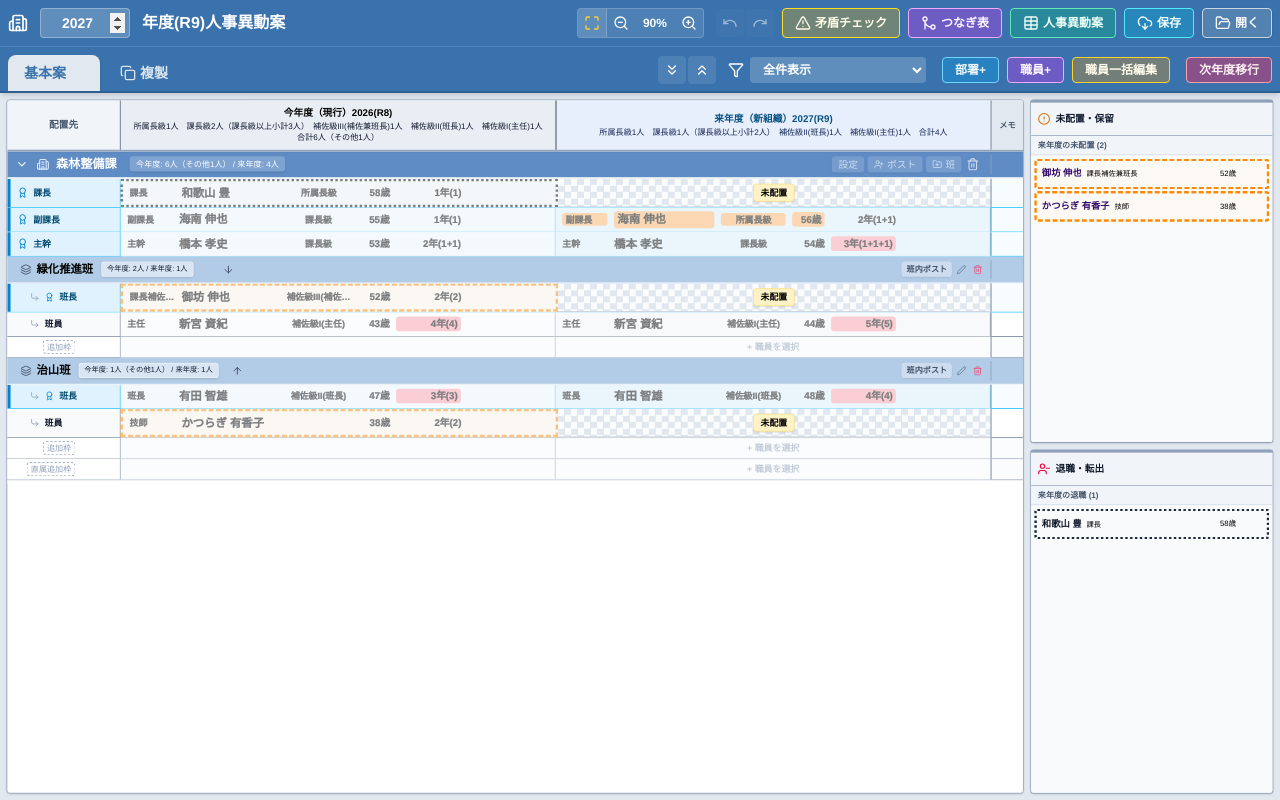
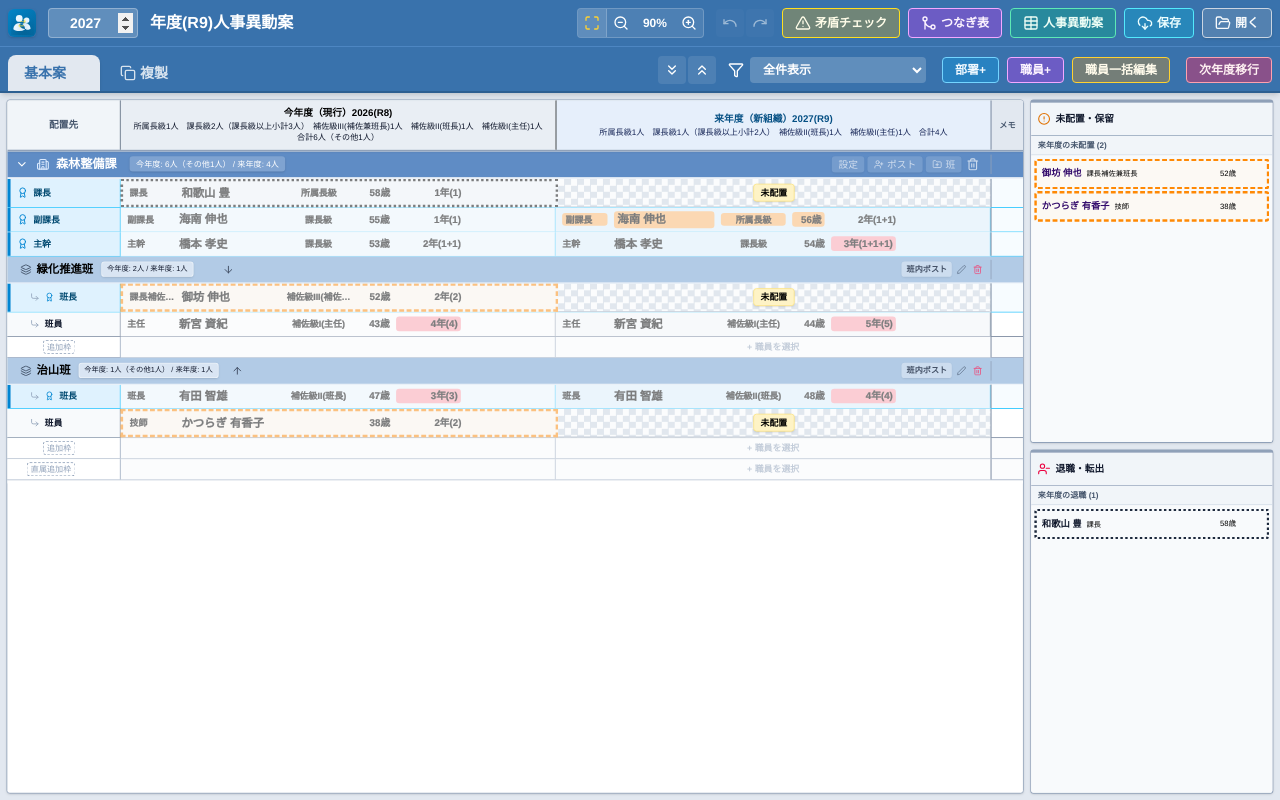
Before and after one commit to Kojiro-Nakamura/personnel-transfer-app, a React (Vite) app: page / in a window 1280 px wide. Built offline with nearby package versions, Linux system fonts and the light colour scheme.

Commit message:
style: replace generic header icon with custom app logo

```diff
--- a/src/App.jsx
+++ b/src/App.jsx
@@ -129,7 +129,7 @@ export const AppContent = () => {
       <header id="app-header" className="bg-[#3972ac] text-white shadow-md z-20 sticky top-0 border-b border-[#2d5f91]">
         <div className="flex justify-between items-center p-2 border-b border-[#4d86c2]">
           <div className="flex items-center gap-3">
-            <Building2 className="w-5 h-5 text-white" />
+            <img src="/favicon.svg" alt="Logo" className="w-7 h-7 rounded shadow-sm" />
             <div className="flex items-center bg-white/20 border border-white/30 rounded overflow-hidden p-1">
               <input type="number" value={targetYear} onChange={(e) => setTargetYear(Number(e.target.value))} className="w-20 bg-transparent text-center text-sm font-bold text-white outline-none always-show-spinners" title="対象年度" />
             </div>
```
